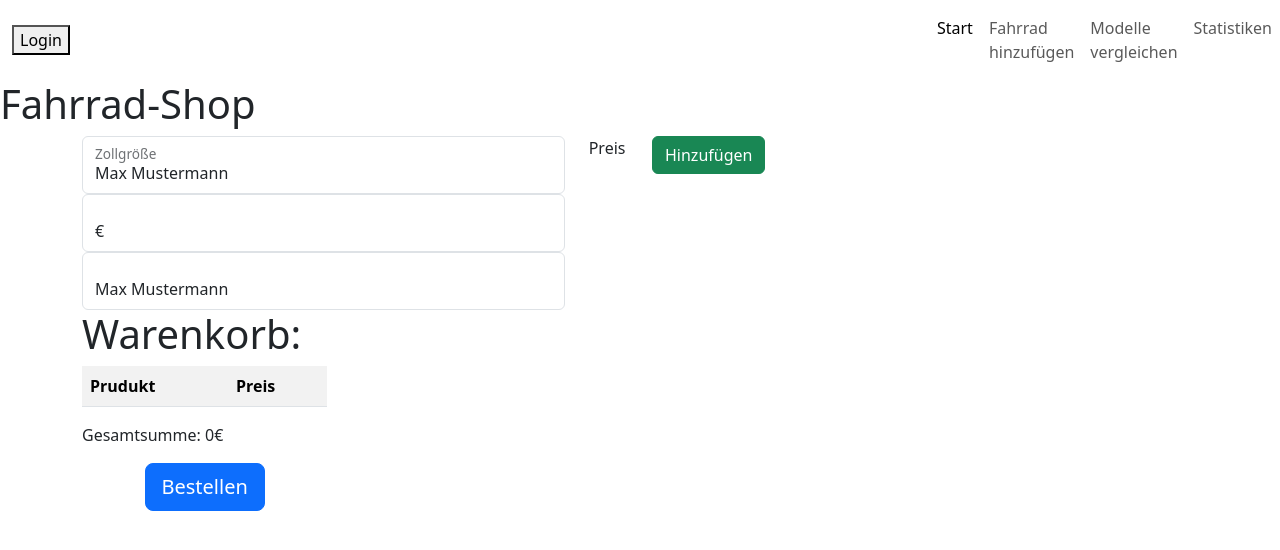
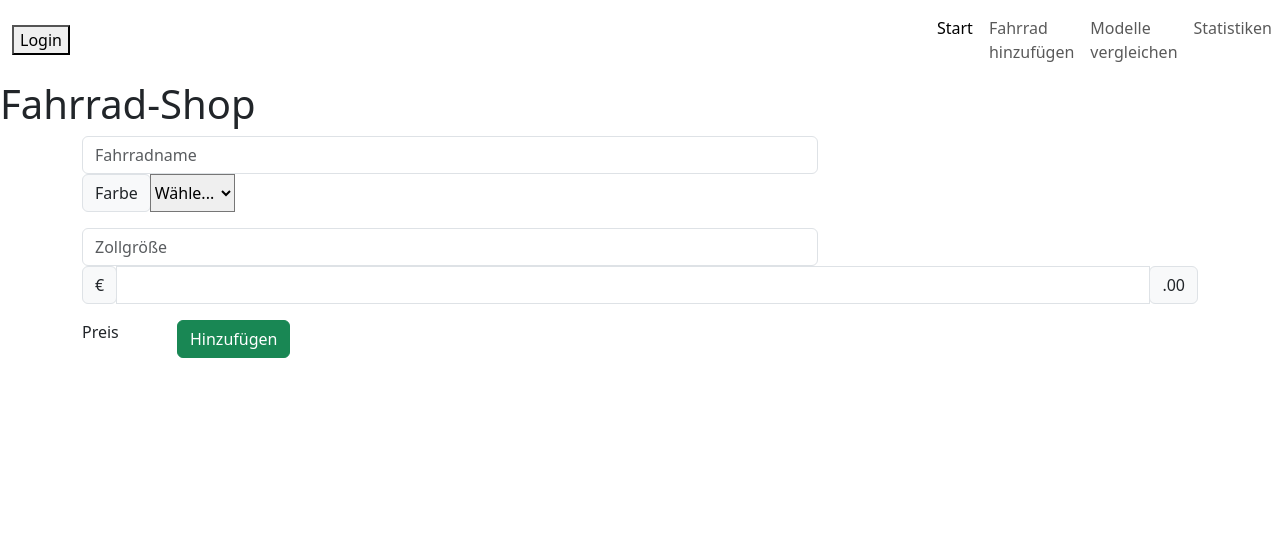
Before and after one commit to spg-AlexFuchs/Projekt-Multi-Formular-Anwendung, a website: page html_files/Fahrrad_Hinzufuegen.html in a window 1280 px wide. Drawn offline with nearby package versions, Linux system fonts and the light colour scheme.

Commit message:
changes to add site

```diff
--- a/html_files/Fahrrad_Hinzufuegen.html
+++ b/html_files/Fahrrad_Hinzufuegen.html
@@ -51,18 +51,34 @@
 </body>
 <div class="container-md">
   <div class="row">
-
     <div class="col-lg-8">
-      <div class="row">
-        <div class="col-sm">
-          <form class="form-floating">
-            <input type="Name" class="form-control" id="Name" placeholder="Max Mustermann" value="Max Mustermann">
-            <label for="Name">Name</label>
-            <input type="Name" class="form-control" id="Preis" placeholder="€" value="€">
-            <label for="Name">Preis</label>
-            <input type="Name" class="form-control" id="Zollgroesse" placeholder="26" value="Max Mustermann">
-            <label for="Name">Zollgröße</label>
-          </form>
+      <input type="text" class="form-control" placeholder="Fahrradname" aria-label="Username"
+        aria-describedby="basic-addon1">
+    </div>
+    <div class="input-group mb-3">
+      <div class="input-group-prepend">
+        <label class="input-group-text" for="inputGroupSelect01">Farbe</label>
+      </div>
+      <select class="custom-select" id="inputGroupSelect01">
+        <option selected>Wähle...</option>
+        <option value="1">Grün</option>
+        <option value="2">Blau</option>
+        <option value="3">Grau</option>
+        <option value="3">Schwarz</option>
+      </select>
+    </div>
+    <div class="col-lg-8">
+      <input type="text" class="form-control" placeholder="Zollgröße" aria-label="Username"
+        aria-describedby="basic-addon1">
+    </div>
+    <div class="input-group mb-3">
+      <div class="input-group-prepend">
+        <span class="input-group-text">€</span>
+      </div>
+      <input type="text" class="form-control" aria-label="Amount (to the nearest dollar)">
+      <div class="input-group-append">
+        <span class="input-group-text">.00</span>
+      </div>
     </div>
 
 
@@ -76,26 +92,7 @@
   </div>
 
 
-      <div class="col-lg-4">
 
-        <h1>Warenkorb:</h1>
-
-        <table id="preistabelle" class="table table-striped">
-          <tr>
-            <th>Prudukt</th>
-            <th>Preis</th>
-          </tr>
-        </table>
-        <p>Gesamtsumme: <span id="gesamtpreis">0</span>€</p>
-
-        <div class="container text-center">
-          <button type="button" class="btn btn-primary btn-lg"
-            onclick="eventListenerButtonbestellen();">Bestellen</button>
-        </div>
-
-
-      </div>
-    </div>
 
 </div>
 
--- a/html_files/style.css
+++ b/html_files/style.css
@@ -18,3 +18,9 @@ body {
     font-size: 5rem;
     color: #333;
 }
+
+header {
+    left: auto;
+    right: auto;
+
+}
```
Lines whose indentation alone changed are shown as unchanged.
